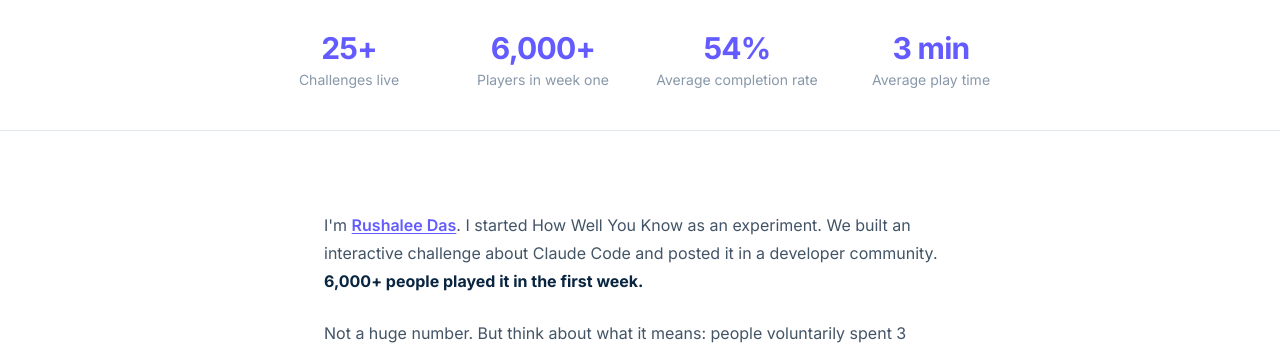
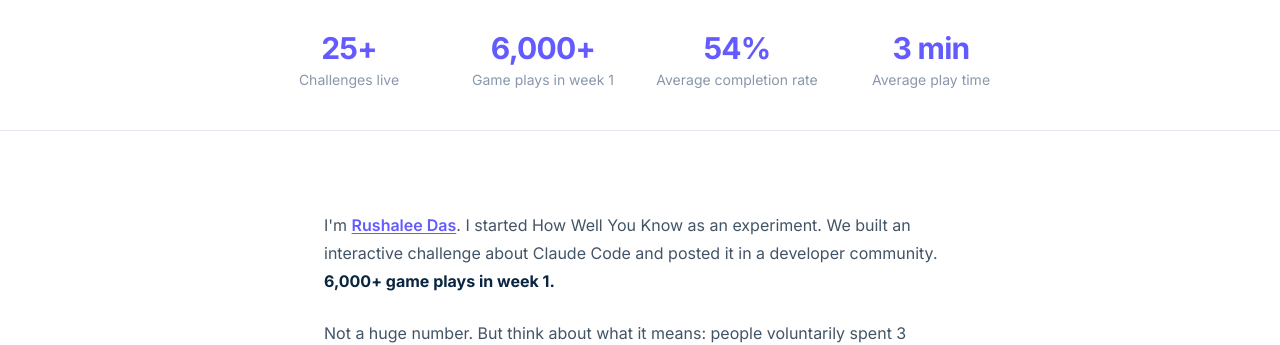
Before and after one commit to Krishna3956/claude-code-skills, a Next.js app: page /about in a window 1280 px wide. Shown: the part 437-782 px from the top of the page. Built offline with nearby package versions, Linux system fonts and the light colour scheme.

Commit message:
Update game play milestone wording

```diff
--- a/src/app/(marketing)/about/page.tsx
+++ b/src/app/(marketing)/about/page.tsx
@@ -5,26 +5,26 @@ import FadeIn from "@/components/marketing/FadeIn";
 export const metadata: Metadata = {
   title: "About Us",
   description:
-    "We're building the fastest way to teach product knowledge. 25+ interactive challenges, 6,000+ players in week one, and a 54% average completion rate.",
+    "We're building the fastest way to teach product knowledge. 25+ interactive challenges, 6,000+ game plays in week 1, and a 54% average completion rate.",
   alternates: {
     canonical: "https://www.howwellyouknow.com/about",
   },
   openGraph: {
     title: "About How Well You Know",
     description:
-      "We're building the fastest way to teach product knowledge. 25+ interactive challenges, 6,000+ players in week one, and a 54% average completion rate.",
+      "We're building the fastest way to teach product knowledge. 25+ interactive challenges, 6,000+ game plays in week 1, and a 54% average completion rate.",
     url: "https://www.howwellyouknow.com/about",
   },
   twitter: {
     title: "About How Well You Know",
     description:
-      "We're building the fastest way to teach product knowledge. 25+ interactive challenges, 6,000+ players, 54% completion rate.",
+      "We're building the fastest way to teach product knowledge. 25+ interactive challenges, 6,000+ game plays in week 1, 54% completion rate.",
   },
 };
 
 const MILESTONES = [
   { metric: "25+", label: "Challenges live" },
-  { metric: "6,000+", label: "Players in week one" },
+  { metric: "6,000+", label: "Game plays in week 1" },
   { metric: "54%", label: "Average completion rate" },
   { metric: "3 min", label: "Average play time" },
 ];
@@ -114,7 +114,7 @@ export default function AboutPage() {
                 </a>
                 . I started How Well You Know as an experiment. We built an interactive
                 challenge about Claude Code and posted it in a developer community.{" "}
-                <strong style={{ color: "var(--m-text)" }}>6,000+ people played it in the first week.</strong>
+                <strong style={{ color: "var(--m-text)" }}>6,000+ game plays in week 1.</strong>
               </p>
               <p>
                 Not a huge number. But think about what it means: people voluntarily spent 3 minutes learning
@@ -161,7 +161,7 @@ export default function AboutPage() {
             "@type": "AboutPage",
             name: "About How Well You Know",
             description:
-              "We're building the fastest way to teach product knowledge. 25+ interactive challenges, 6,000+ players, 54% completion rate.",
+              "We're building the fastest way to teach product knowledge. 25+ interactive challenges, 6,000+ game plays in week 1, 54% completion rate.",
             url: "https://www.howwellyouknow.com/about",
             mainEntity: {
               "@type": "Organization",
```
Also changed, not shown: public/llms.txt, 1 other file (tests, documents, lock files or other folders).
